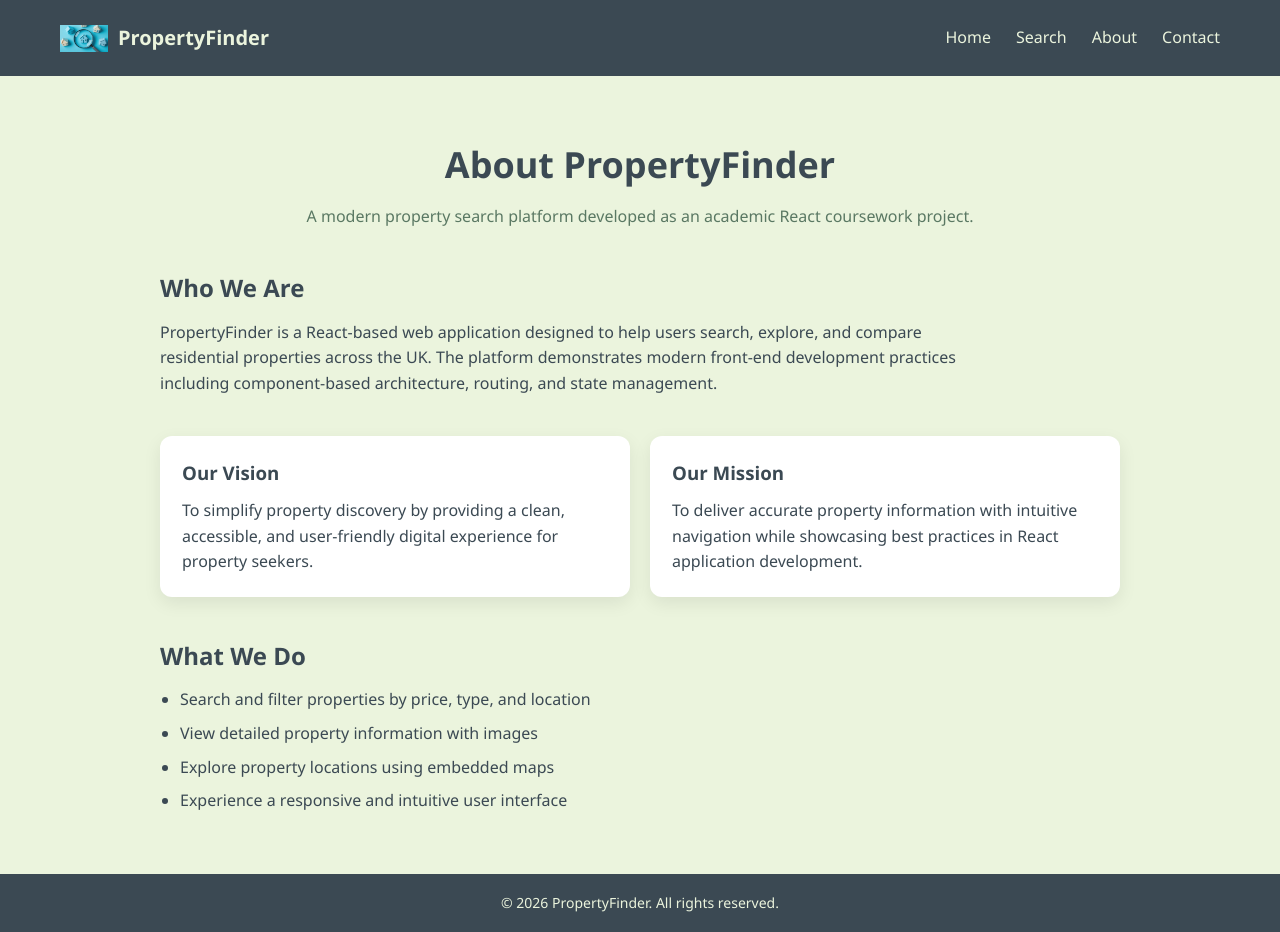
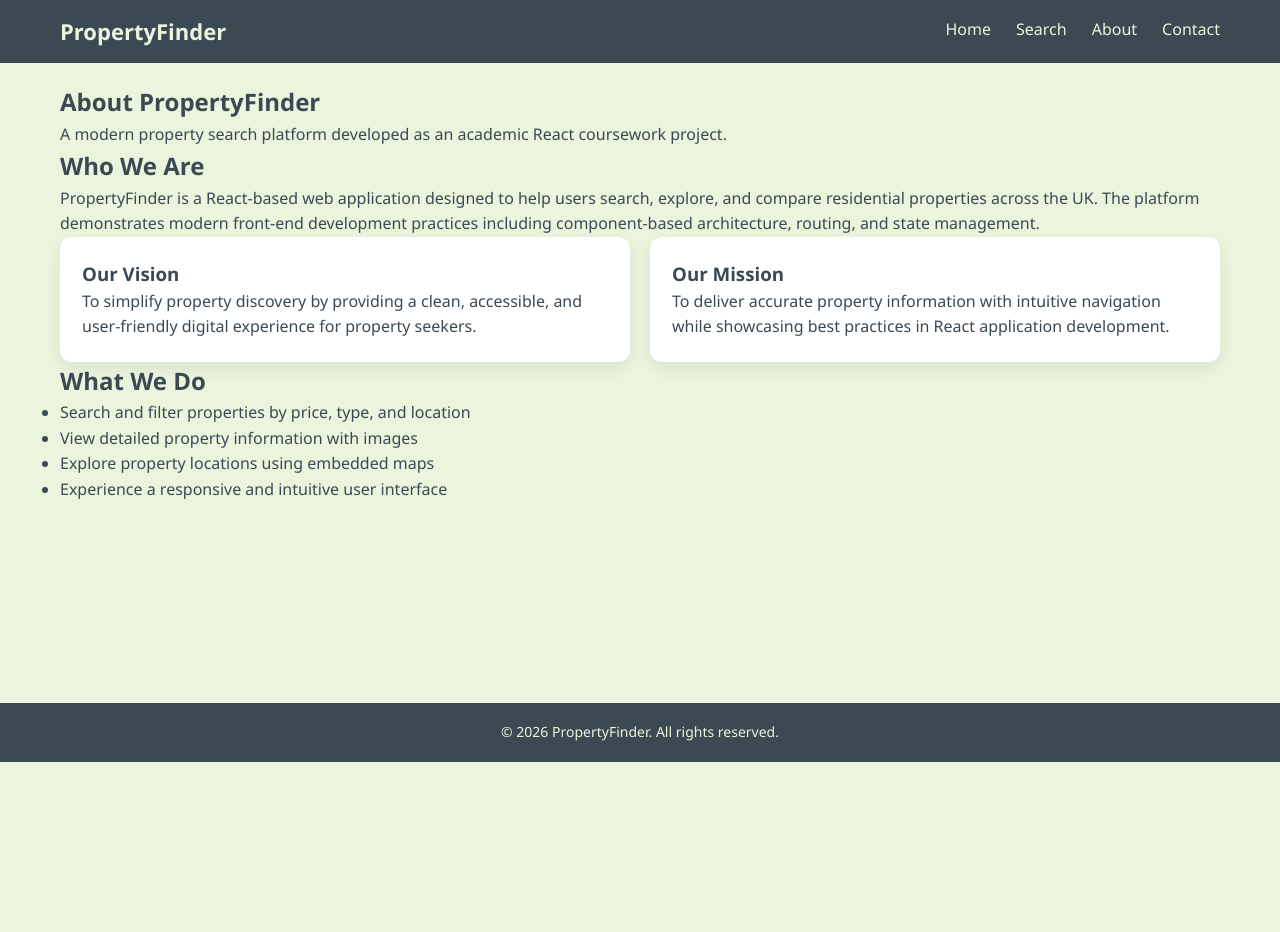
Before and after one commit to SayuriSenara/finalcoursework-react, a React (Create React App) app: page /about in a window 1280 px wide. After the commit the page ends 800 px from the top, so only its background shows below. Built offline with nearby package versions, Linux system fonts and the light colour scheme.

Commit message:
Add responsive navbar with hamburger menu for mobile view

```diff
--- a/src/components/Header.jsx
+++ b/src/components/Header.jsx
@@ -1,25 +1,36 @@
-import { Link, NavLink } from "react-router-dom";
+import { Link } from "react-router-dom";
+import { useState } from "react";
 
 function Header() {
+  const [menuOpen, setMenuOpen] = useState(false);
+
   return (
     <header className="navbar">
       <div className="navbar-container">
-        {/* Logo / Brand */}
-        <Link to="/" className="navbar-logo">
-          <img
-            src="/assets/images/properties/logo.png"
-            alt="PropertyFinder Logo"
-            className="navbar-logo-img"
-          />
-          <span>PropertyFinder</span>
-        </Link>
+        {/* LOGO */}
+        <div className="logo">
+          <Link to="/">PropertyFinder</Link>
+        </div>
 
-        {/* Navigation links */}
-        <nav className="navbar-links">
-          <Link to="/">Home</Link>
-          <Link to="/search">Search</Link>
-          <Link to="/about">About</Link>
-          <Link to="/contact">Contact</Link>
+        {/* HAMBURGER ICON */}
+        <div className="hamburger" onClick={() => setMenuOpen(!menuOpen)}>
+          ☰
+        </div>
+
+        {/* NAV LINKS */}
+        <nav className={`nav-links ${menuOpen ? "open" : ""}`}>
+          <Link to="/" onClick={() => setMenuOpen(false)}>
+            Home
+          </Link>
+          <Link to="/search" onClick={() => setMenuOpen(false)}>
+            Search
+          </Link>
+          <Link to="/about" onClick={() => setMenuOpen(false)}>
+            About
+          </Link>
+          <Link to="/contact" onClick={() => setMenuOpen(false)}>
+            Contact
+          </Link>
         </nav>
       </div>
     </header>
--- a/src/styles/main.css
+++ b/src/styles/main.css
@@ -15,34 +15,6 @@ body {
 a {
   text-decoration: none;
   color: inherit;
-}
-
-/* HEADER */
-.header {
-  background-color: #3b4953;
-  color: #ebf4dd;
-  padding: 15px 0;
-}
-
-.header-content {
-  display: flex;
-  justify-content: space-between;
-  align-items: center;
-}
-
-.logo {
-  font-size: 22px;
-  font-weight: 600;
-}
-
-.nav-link {
-  margin-left: 20px;
-  color: #ebf4dd;
-  font-weight: 500;
-}
-
-.nav-link:hover {
-  text-decoration: underline;
 }
 
 /* NAVBAR */
@@ -64,53 +36,43 @@ a {
   justify-content: space-between;
 }
 
-.navbar-logo {
+/* LOGO */
+.logo a {
+  color: #ebf4dd;
   font-size: 22px;
   font-weight: 700;
-  color: #ebf4dd;
 }
 
-.navbar-links a {
-  margin-left: 25px;
+/* NAV LINKS (DESKTOP) */
+.nav-links {
+  display: flex;
+  gap: 25px;
+}
+
+.nav-links a {
   font-weight: 500;
   color: #ebf4dd;
   padding-bottom: 4px;
 }
 
-.navbar-links a:hover {
+.nav-links a:hover {
   color: #90ab8b;
 }
 
-.navbar-links a.active {
-  border-bottom: 2px solid #90ab8b;
-}
-
-/* NAVBAR LOGO */
-.navbar-logo {
-  display: flex;
-  align-items: center;
-  gap: 10px;
-}
-
-.navbar-logo-img {
-  width: 48px;
-  height: 48px;
-  object-fit: contain;
-}
-
-.navbar-logo span {
-  font-size: 20px;
-  font-weight: 600;
+/* HAMBURGER (HIDDEN ON DESKTOP) */
+.hamburger {
+  display: none;
+  font-size: 26px;
+  color: #ebf4dd;
+  cursor: pointer;
 }
 
 /* HOME HERO */
-
 .home {
   padding: 0;
 }
 
 .home-hero {
-  /* background-image: url("/assets/images/properties/home-hero.jpg"); */
   background-size: cover;
   background-position: center;
   background-repeat: no-repeat;
@@ -152,10 +114,8 @@ a {
   color: #ffffff;
   border: none;
   padding: 10px 16px;
-  border-radius: 6px;
+  border-radius: 8px;
   cursor: pointer;
-  font-weight: 500;
-  border-radius: 8px;
   font-weight: 600;
 }
 
@@ -175,27 +135,6 @@ a {
 .secondary-btn:hover {
   background-color: #5a7863;
   color: #fff;
-}
-
-/* HOME PAGE */
-.home {
-  text-align: center;
-  padding: 60px 20px;
-}
-
-.home h1 {
-  font-size: 36px;
-  margin-bottom: 15px;
-}
-
-.home-intro {
-  max-width: 600px;
-  margin: 0 auto 30px;
-  font-size: 16px;
-}
-
-.home-actions {
-  margin-top: 20px;
 }
 
 /* SEARCH FORM */
@@ -222,16 +161,6 @@ form select {
 }
 
 /* PROPERTY LIST */
-.property-main-image {
-  width: 100%;
-  max-width: 800px; /* controls width */
-  height: 420px; /* controls height */
-  object-fit: cover; /* crops nicely */
-  border-radius: 12px;
-  margin: 20px 0;
-  box-shadow: 0 6px 18px rgba(0, 0, 0, 0.15);
-}
-
 .property-list {
   display: grid;
   grid-template-columns: repeat(auto-fill, minmax(280px, 1fr));
@@ -239,7 +168,6 @@ form select {
   margin-top: 20px;
 }
 
-/* PROPERTY CARD */
 .property-card {
   background-color: white;
   border-radius: 12px;
@@ -253,51 +181,14 @@ form select {
   box-shadow: 0 12px 28px rgba(0, 0, 0, 0.15);
 }
 
-.property-card h3 {
-  margin: 10px;
-  font-size: 18px;
-  color: #3b4953;
-}
-
-.property-card p {
-  margin: 0 10px 10px;
-  color: #5a7863;
-  font-size: 14px;
-}
-
 .property-image {
   width: 100%;
   height: 200px;
   object-fit: cover;
-  border-radius: 10px 10px 0 0;
-}
-
-.property-thumbnails {
-  display: flex;
-  gap: 10px;
-  margin-bottom: 20px;
-}
-
-.property-thumbnails img {
-  width: 90px;
-  height: 65px;
-  object-fit: cover;
-  cursor: pointer;
-  border-radius: 6px;
-  border: 2px solid transparent;
-}
-
-.property-thumbnails img:hover {
-  border-color: #5a7863;
 }
 
 .property-content {
   padding: 15px;
-}
-
-.property-content h3 {
-  min-height: 48px;
-  margin-bottom: 8px;
 }
 
 .property-price {
@@ -306,90 +197,18 @@ form select {
   margin-bottom: 8px;
 }
 
-/* PROPERTY PAGE */
-.property-page h2 {
-  margin-bottom: 10px;
-}
-
-.property-gallery {
-  display: flex;
-  gap: 10px;
-  margin: 15px 0;
-}
-
-.property-gallery img {
-  width: 120px;
-  height: 80px;
-  object-fit: cover;
-  border-radius: 6px;
-  cursor: pointer;
-}
-
-/* TABS */
-.tabs {
-  margin-top: 20px;
-}
-
-.tab-buttons button {
-  margin-right: 10px;
-}
-
-.property-page img.property-image {
-  width: 100%;
-  max-width: 600px;
-  height: 350px;
-  object-fit: cover;
-  border-radius: 10px;
-  box-shadow: 0 4px 10px rgba(0, 0, 0, 0.15);
-}
-
-/* Thumbnail */
-.thumbnail {
-  width: 80px;
-  height: 60px;
-  object-fit: cover;
-  border-radius: 6px;
-  cursor: pointer;
-  border: 2px solid transparent;
-}
-
-.thumbnail:hover {
-  border-color: #5a7863;
-}
-
 /* FOOTER */
 .footer {
   background-color: #3b4953;
   color: #ebf4dd;
-  margin-top: auto;
   padding: 18px 0;
-}
-
-.footer-container {
-  max-width: 1200px;
-  margin: auto;
-  padding: 0 20px;
   text-align: center;
   font-size: 14px;
-}
-
-.app-layout {
-  min-height: 100vh;
-  display: flex;
-  flex-direction: column;
-}
-
-.app-content {
-  flex: 1;
 }
 
 /* FAVOURITES */
 .favourites-section {
   margin-bottom: 40px;
-}
-
-.favourites-section h3 {
-  margin-bottom: 15px;
 }
 
 .favourites-empty {
@@ -402,45 +221,10 @@ form select {
 }
 
 /* ABOUT PAGE */
-
-.about-page {
-  max-width: 1000px;
-  margin: auto;
-}
-
-.about-hero {
-  text-align: center;
-  margin: 40px 0;
-}
-
-.about-hero h1 {
-  font-size: 36px;
-  margin-bottom: 10px;
-}
-
-.about-hero p {
-  font-size: 16px;
-  color: #5a7863;
-}
-
-.about-section {
-  margin: 40px 0;
-}
-
-.about-section h2 {
-  margin-bottom: 12px;
-  color: #3b4953;
-}
-
-.about-section p {
-  max-width: 800px;
-}
-
 .about-cards {
   display: grid;
   grid-template-columns: repeat(auto-fit, minmax(260px, 1fr));
   gap: 20px;
-  margin: 40px 0;
 }
 
 .about-card {
@@ -450,23 +234,11 @@ form select {
   box-shadow: 0 6px 18px rgba(0, 0, 0, 0.08);
   transition: transform 0.3s ease, box-shadow 0.3s ease,
     background-color 0.3s ease;
-  cursor: default;
 }
 
 .about-card:hover {
-  background-color: #90ab8b; /* soft green */
+  background-color: #90ab8b;
   transform: translateY(-6px);
-  box-shadow: 0 12px 28px rgba(0, 0, 0, 0.15);
-}
-
-.about-card h3 {
-  margin-bottom: 10px;
-  color: #3b4953;
-  transition: color 0.3s ease;
-}
-
-.about-card p {
-  transition: color 0.3s ease;
 }
 
 .about-card:hover h3,
@@ -474,34 +246,35 @@ form select {
   color: #ffffff;
 }
 
-.about-list {
-  list-style: disc;
-  padding-left: 20px;
-}
+/* MOBILE RESPONSIVE */
+@media (max-width: 768px) {
+  /* HAMBURGER STYLE */
+  .hamburger {
+    display: block;
+  }
 
-.about-list li {
-  margin-bottom: 8px;
-}
+  /* HIDE DESKTOP NAV */
+  .nav-links {
+    position: absolute;
+    top: 60px;
+    right: 0;
+    background-color: #3b4953;
+    width: 100%;
+    flex-direction: column;
+    display: none;
+    padding: 15px 0;
+  }
 
-.section {
-  background: #ffffff;
-  border-radius: 14px;
-  padding: 24px;
-  margin-bottom: 30px;
-  box-shadow: 0 6px 18px rgba(0, 0, 0, 0.06);
-}
+  .nav-links.open {
+    display: flex;
+  }
 
-.section-title {
-  margin-bottom: 15px;
-  font-size: 22px;
-  color: #3b4953;
-  border-bottom: 2px solid #90ab8b;
-  padding-bottom: 8px;
-}
+  .nav-links a {
+    padding: 12px;
+    text-align: center;
+  }
 
-/* RESPONSIVE */
-@media (max-width: 768px) {
-  .home h1 {
+  .home-overlay h1 {
     font-size: 28px;
   }
 
```
